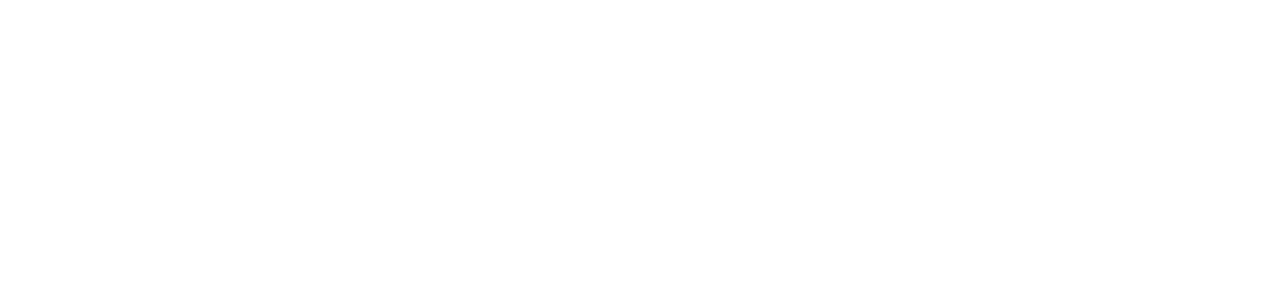
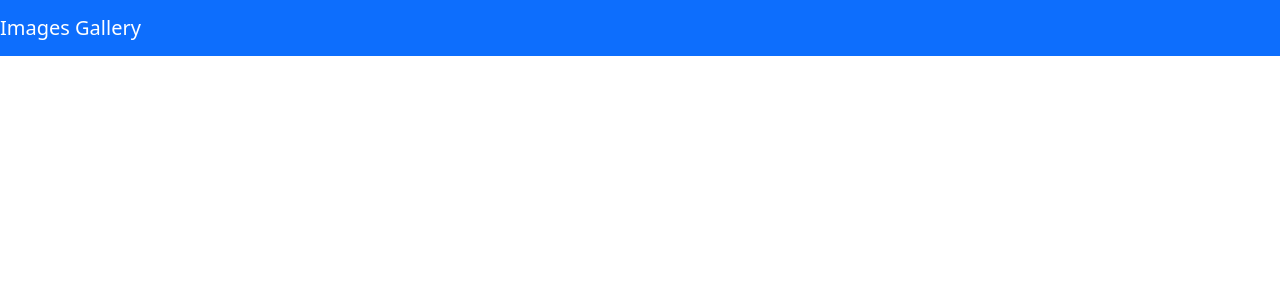
Before and after one commit to AbdelrahmanElatrash/images_galery, a React (Create React App) app in the folder frontend/: page / in a window 1280 px wide. Shown: the top 300 px of the page. Built offline with nearby package versions, Linux system fonts and the light colour scheme.

Commit message:
initation header components

```diff
--- a/frontend/src/App.js
+++ b/frontend/src/App.js
@@ -1,10 +1,11 @@
 
 
-
+import 'bootstrap/dist/css/bootstrap.min.css';
+import Header from './components/Header';
 function App() {
   return (
-    <div className="App">
-
+    <div >
+      <Header title='Images Gallery' />
     </div>
   );
 }
--- /dev/null
+++ b/frontend/src/components/Header.js
@@ -0,0 +1,15 @@
+
+import React from 'react';
+import {Navbar} from 'react-bootstrap' ;
+import { propTypes } from 'react-bootstrap/esm/Image';
+
+const Header = (prope)=> {
+    const {title} = prope;
+    return (
+        <Navbar bg="primary" variant="dark">
+          <Navbar.Brand href="/">{title}</Navbar.Brand>
+        </Navbar>
+    )
+};
+
+export default Header ;
```
